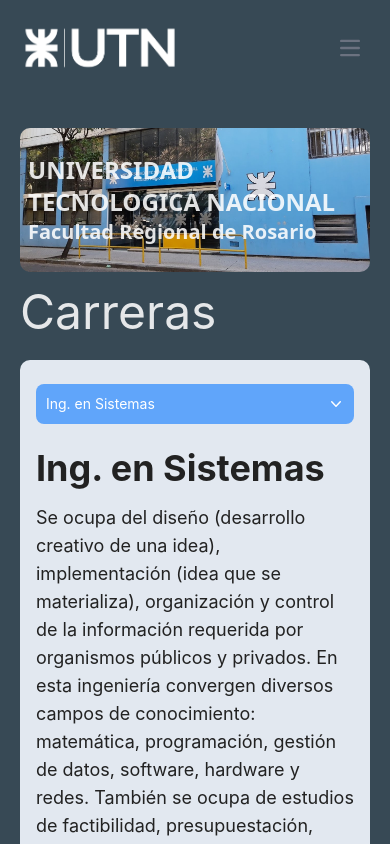
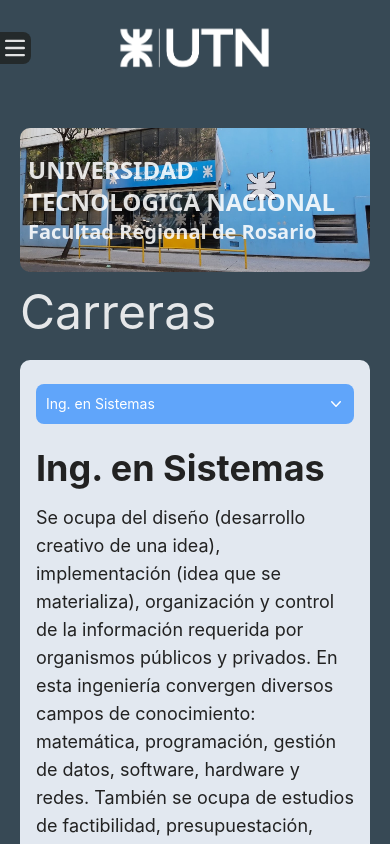
Before and after one commit to santipdmonte/UTN-FRRO-Web, a React (Vite) app: page / in a window 390 px wide. Shown: the top 844 px of the page. Built offline with nearby package versions, Linux system fonts and the light colour scheme; what @midudev/tailwind-animations would draw is missing.

Commit message:
NavBar mobile actualizacion

```diff
--- a/src/components/HeaderButton.jsx
+++ b/src/components/HeaderButton.jsx
@@ -1,9 +1,9 @@
 export function HeaderButton ({children, href}) {
     return(
-        <a href={ href } className="flex items-center">
+        <a href={ href } className="hidden md:flex items-center">
             <button
                 className="bg-white  text-accent font-bold hover:bg-accent hover:text-white py-2 px-4 rounded-[20px]
-                hidden md:block transition-all duration-300 ease-in-out
+                 transition-all duration-300 ease-in-out
                 hover:scale-110">
                 { children }
             </button>
--- a/src/components/HeaderNavBarMobile.jsx
+++ b/src/components/HeaderNavBarMobile.jsx
@@ -1,15 +1,85 @@
-export function HeaderNavBarMobile (navBarItems){
+import { useState } from 'react';
+import { HeaderButton } from './HeaderButton';
+
+export function HeaderNavBarMobile ({ navBarItems }){
+
+    const [isMenuOpen, setIsMenuOpen] = useState(false);
+
+    const toggleMenu = () => {
+        setIsMenuOpen(!isMenuOpen);
+    };
 
     return (
+        <>
 
-      <nav className="lg:hidden border-gray-200">
-          <button data-collapse-toggle="navbar-default" type="button" className="inline-flex items-center p-2 w-10 h-10 justify-center text-sm text-gray-500 rounded-lg lg:hidden hover:bg-gray-100 focus:outline-none focus:ring-2 focus:ring-gray-200 dark:text-gray-400 dark:hover:bg-gray-700 dark:focus:ring-gray-600" aria-controls="navbar-default" aria-expanded="false">
-              <span className="sr-only">Open main menu</span>
-              <svg className="w-5 h-5" aria-hidden="true" xmlns="http://www.w3.org/2000/svg" fill="none" viewBox="0 0 17 14">
-                  <path stroke="currentColor" strokeLinecap="round" strokeLinejoin="round" strokeWidth="2" d="M1 1h15M1 7h15M1 13h15"/>
-              </svg>
-          </button>
-      </nav>
+        <nav className={`mnav border-primary fixed w-[300px] top-0 h-screen
+        shadow-2xl lg:hidden transition-all duration-300 z-20
+        backdrop-blur-2xl border-r
+        ${isMenuOpen? 'left-0' : '-left-[300px]'}`}>
 
-    )
+            <button
+            onClick={toggleMenu}
+            type="button"
+            className="mnav__close-btn bg-primary w-8 h-8 relative -right-full
+            top-8 flex justify-center items-center rounded-tr-lg rounded-br-lg transition-all">
+                <svg
+                    className="w-5 h-5"
+                    aria-hidden="true"
+                    xmlns="http://www.w3.org/2000/svg"
+                    fill="none"
+                    viewBox="0 0 17 14"
+                >
+                    <path
+                        stroke="currentColor"
+                        strokeLinecap="round"
+                        strokeLinejoin="round"
+                        strokeWidth="2"
+                        d="M1 1h15M1 7h15M1 13h15"
+                    />
+                </svg>
+            </button>
+
+
+            <div className="px-4 flex flex-col gap-y-12 h-full">
+
+                <div className="flex mx-auto md:ml-0 lg:justify-normal">
+                    <a
+                        href="/"
+                        aria-label="Ir a la pagina principal de inicio">
+                        <img className="lg:h-20 md:h-16 h-12 drop-shadow-xl" src="/assets/utn-logo.png" alt=""></ img>
+                    </a>
+                </div>
+
+                <div className='flex flex-row gap-2'>
+                    <a
+                        href="https://mail.frro.utn.edu.ar/"
+                        className="bg-white mx-auto text-accent font-bold hover:bg-accent hover:text-white py-2 px-4 rounded-[20px]
+                        transition-all duration-300 ease-in-out
+                        hover:scale-110">
+                        Webmail
+                    </a>
+                    <a
+                        href="https://frro.cvg.utn.edu.ar/"
+                        className="bg-white mx-auto text-accent font-bold hover:bg-accent hover:text-white py-2 px-4 rounded-[20px]
+                    transition-all duration-300 ease-in-out
+                    hover:scale-110">
+                    Catedras Online
+                    </a>
+                </div>
+
+                <ul className="flex flex-col gap-y-5 text-white">
+                    {navBarItems.map((item, index) => (
+                        <li>
+                            {item.text}
+                        </li>
+                    ))}
+                </ul>
+
+
+
+            </div>
+
+        </nav>
+        </>
+    );
 }
--- a/src/sections/Header.jsx
+++ b/src/sections/Header.jsx
@@ -294,13 +294,13 @@
                 className="pt-6 pb-14">
                     <div className="container mx-auto flex flex-row justify-between relative">
 
-                        <div className="flex justify-center lg:justify-normal">
-                            <a href="/" aria-label="Ir a la pagina principal de inicio">
+                        <div className="flex mx-auto md:ml-0 lg:justify-normal">
+                            <a
+                                href="/"
+                                aria-label="Ir a la pagina principal de inicio">
                                 <img className="lg:h-20 md:h-16 h-12" src="/assets/utn-logo.png" alt=""></ img>
                             </a>
                         </div>
-
-
 
                         <div className="flex flex-row gap-x-4 items-center">
                             <HeaderButton href={"https://frro.cvg.utn.edu.ar/" }>
@@ -312,7 +312,6 @@
                             </HeaderButton>
 
                             <HeaderNavBarMobile navBarItems={navBarItems}/>
-
 
                         </div>
 
```
